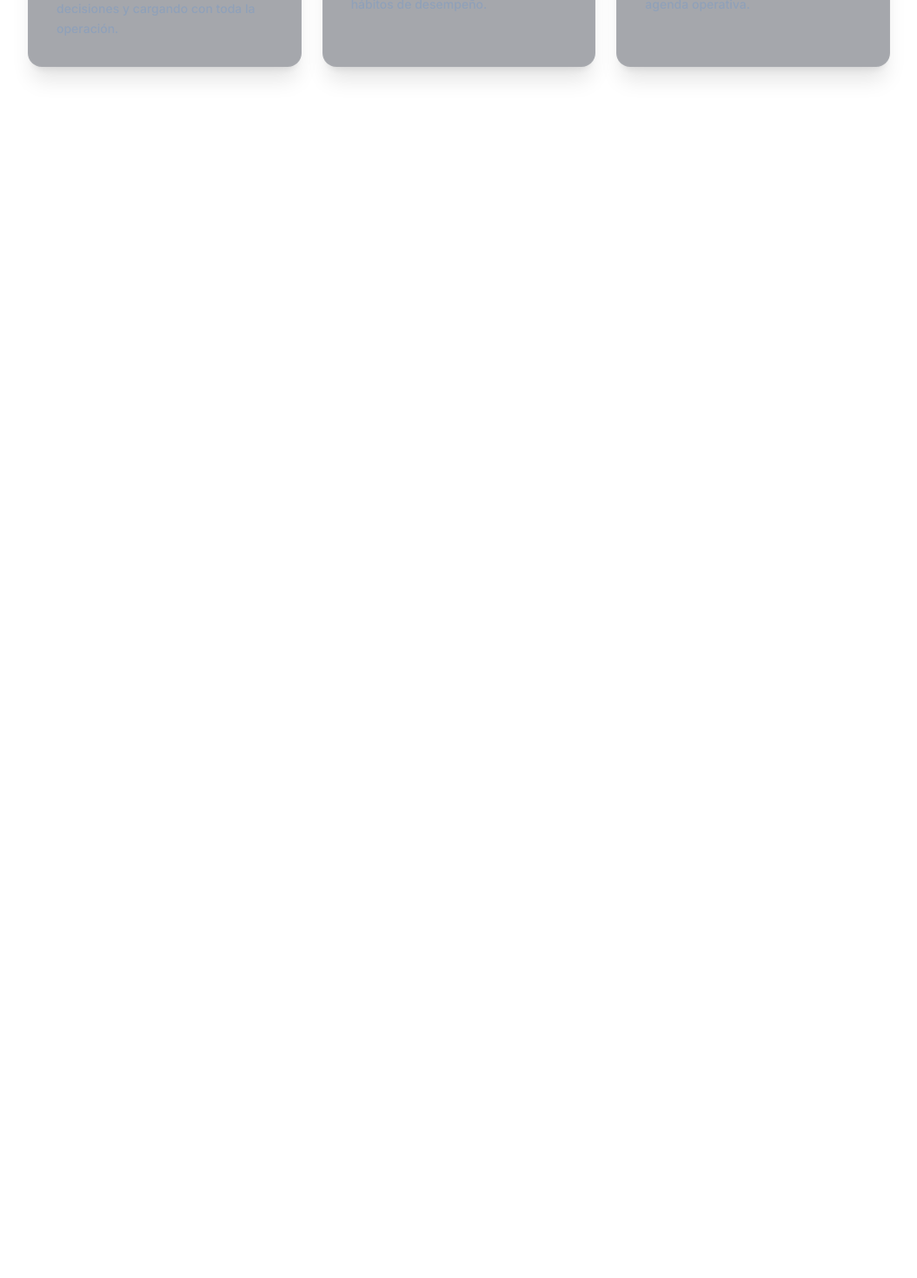
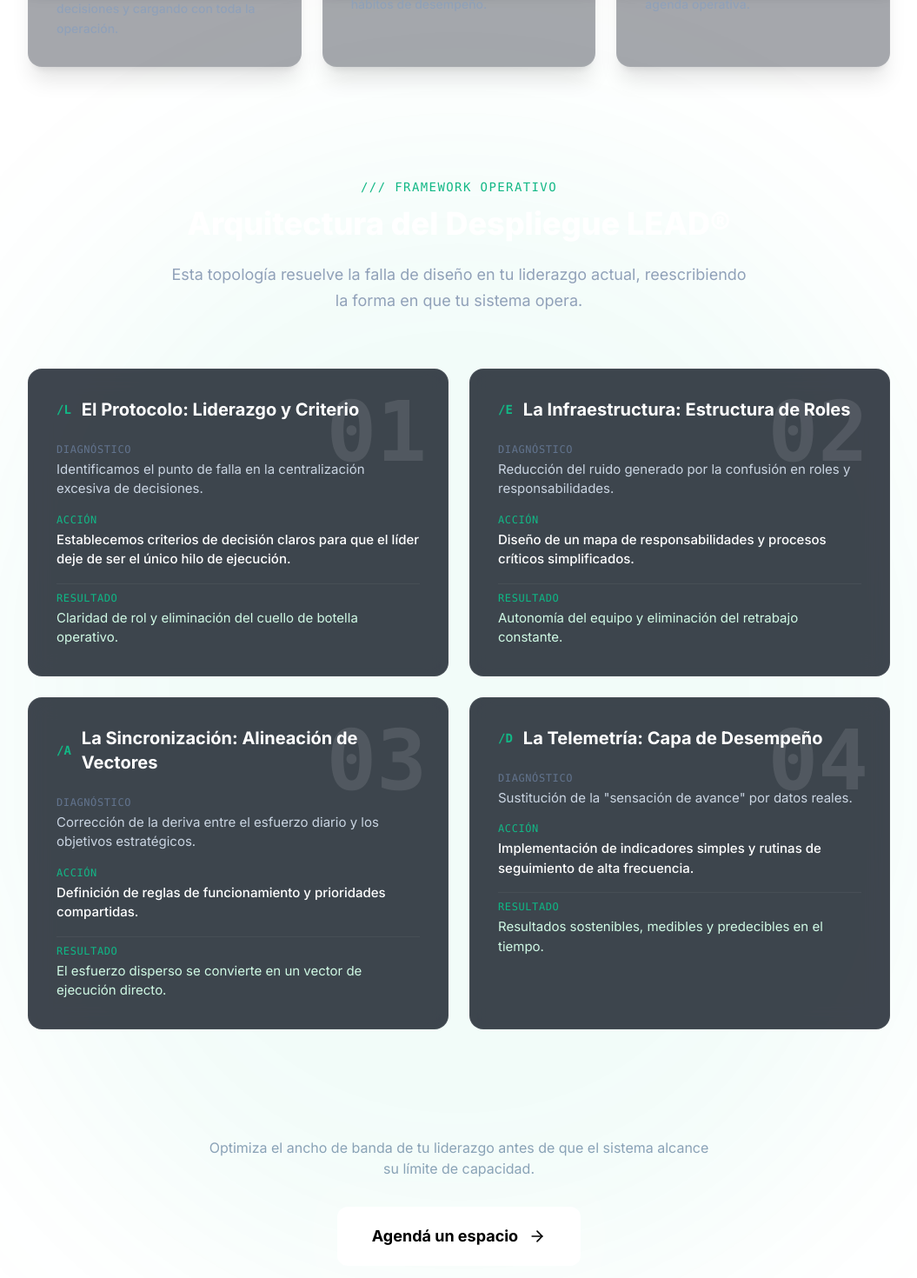
Before and after one commit to rsebastiantrinidad-prog/metodoLEAD, a Next.js app: page / in a window 1280 px wide. Shown: the part 940-2410 px from the top of the page at 87% size, without its empty margins (112-1167 px from the left). Before the commit the page ends 1097 px from the top, so only its background shows below. Built offline with nearby package versions, Linux system fonts and the light colour scheme.

Commit message:
v1.3 se incorpora nuevo div de detalle en y CTA

```diff
--- a/app/diagnostico/page.tsx
+++ b/app/diagnostico/page.tsx
@@ -299,7 +299,7 @@ export default function DiagnosticoPage() {
           <div className="mt-12 mb-2 pt-8 border-t border-slate-700/50 flex flex-col md:flex-row gap-4 justify-center relative z-10">
             <button
               onClick={() => {
-                window.location.href = "https://calendly.com/"; // Reemplazar con URL real
+                window.location.href = "https://calendly.com/rsebastian-trinidad/30min"; // Reemplazar con URL real
               }}
               className="flex items-center gap-2 bg-lead-teal hover:bg-emerald-600 text-white px-8 py-4 rounded-lg font-bold transition-all duration-300 shadow-md shadow-emerald-900/40 w-full md:w-auto justify-center text-[15px] tracking-wide"
             >
--- a/app/page.tsx
+++ b/app/page.tsx
@@ -36,11 +36,12 @@ export default function Home() {
     <main className="relative min-h-screen flex flex-col justify-center items-center text-slate-200 selection:bg-[#12b886]/30 font-sans overflow-hidden">
       {/* Background Image with Gradient Overlay & Parallax Animation */}
       <div
-        className="fixed inset-0 z-0 bg-cover bg-center bg-no-repeat will-change-transform transition-transform duration-1000 ease-out"
+        className="fixed top-0 left-0 w-full h-[120vh] z-0 bg-cover bg-center bg-no-repeat will-change-transform ease-out"
         style={{
           backgroundImage: `url('/image_1.png')`,
-          // Escala sutil de 1.05, y velocidad reducida a 0.04 (4% del scroll) para un parallax extremadamente suave y flotante
-          transform: `scale(1.05) translateY(${scrollY * 0.04}px)`,
+          // Mueve hacia arriba en lugar de escalar tanto, previene el 'jump' brutal de redibujado en movil
+          // al ocultarse/mostrarse la barra de navegación del navegador (el cual cambia el 100vh).
+          transform: `translateY(calc(-5vh + ${scrollY * 0.08}px))`,
         }}
       >
         <div className="absolute inset-0 bg-gradient-to-br from-[#0a1128]/80 via-[#0a1128]/60 to-black/85"></div>
@@ -110,7 +111,7 @@ export default function Home() {
 
         {/* Objetivos del Test */}
         <div className="grid md:grid-cols-3 gap-6 mt-16 w-full max-w-5xl">
-          <div className="bg-[#1e2531]/40 backdrop-blur-md p-6 lg:p-8 rounded-2xl border border-white/5 shadow-xl hover:bg-[#1e2531]/60 hover:border-[#12b886]/30 transition-all group">
+          <div className="bg-[#1e2531]/40 backdrop-blur-md p-6 lg:p-8 rounded-2xl border border-white/5 shadow-xl hover:bg-[#1e2531]/60 hover:border-[#12b886]/30 transition-all group delay-75">
             <div className="w-12 h-12 rounded-full bg-[#12b886]/10 flex items-center justify-center mb-4 group-hover:bg-[#12b886]/20 transition-colors">
               <Target className="text-[#12b886]" size={28} />
             </div>
@@ -119,7 +120,7 @@ export default function Home() {
               Identifica si estás centralizando decisiones y cargando con toda la operación.
             </p>
           </div>
-          <div className="bg-[#1e2531]/40 backdrop-blur-md p-6 lg:p-8 rounded-2xl border border-white/5 shadow-xl hover:bg-[#1e2531]/60 hover:border-[#12b886]/30 transition-all group">
+          <div className="bg-[#1e2531]/40 backdrop-blur-md p-6 lg:p-8 rounded-2xl border border-white/5 shadow-xl hover:bg-[#1e2531]/60 hover:border-[#12b886]/30 transition-all group delay-100">
             <div className="w-12 h-12 rounded-full bg-[#12b886]/10 flex items-center justify-center mb-4 group-hover:bg-[#12b886]/20 transition-colors">
               <BarChart3 className="text-[#12b886]" size={28} />
             </div>
@@ -128,7 +129,7 @@ export default function Home() {
               Evalúa tu liderazgo, estructura de roles, alineación de objetivos y hábitos de desempeño.
             </p>
           </div>
-          <div className="bg-[#1e2531]/40 backdrop-blur-md p-6 lg:p-8 rounded-2xl border border-white/5 shadow-xl hover:bg-[#1e2531]/60 hover:border-[#12b886]/30 transition-all group">
+          <div className="bg-[#1e2531]/40 backdrop-blur-md p-6 lg:p-8 rounded-2xl border border-white/5 shadow-xl hover:bg-[#1e2531]/60 hover:border-[#12b886]/30 transition-all group delay-150">
             <div className="w-12 h-12 rounded-full bg-[#12b886]/10 flex items-center justify-center mb-4 group-hover:bg-[#12b886]/20 transition-colors">
               <CheckCircle className="text-[#12b886]" size={28} />
             </div>
@@ -138,6 +139,128 @@ export default function Home() {
             </p>
           </div>
         </div>
+
+        {/* Sección: Arquitectura del Despliegue LEAD® */}
+        <div className="w-full max-w-5xl mt-32 relative">
+          <div className="absolute -inset-10 bg-[#12b886]/5 blur-[120px] rounded-full z-0 pointer-events-none"></div>
+
+          <div className="relative z-10 text-center mb-16">
+            <span className="text-[#12b886] font-mono text-sm tracking-widest uppercase mb-3 block">/// Framework Operativo</span>
+            <h2 className="text-3xl md:text-4xl font-extrabold text-white mb-6">Arquitectura del Despliegue LEAD®</h2>
+            <p className="text-slate-400 max-w-2xl mx-auto text-lg leading-relaxed">
+              Esta topología resuelve la falla de diseño en tu liderazgo actual, reescribiendo la forma en que tu sistema opera.
+            </p>
+          </div>
+
+          <div className="grid md:grid-cols-2 gap-4 lg:gap-6">
+
+            {/* 01. Liderazgo */}
+            <div className="bg-[#101722]/80 backdrop-blur-md border border-white/5 p-8 rounded-2xl relative overflow-hidden group hover:border-[#12b886]/30 transition-colors">
+              <div className="absolute top-0 right-0 p-6 opacity-10 font-mono text-8xl font-black text-white group-hover:text-[#12b886] group-hover:opacity-20 transition-all">01</div>
+              <h3 className="text-xl font-bold text-white mb-6 relative z-10 flex items-center gap-3">
+                <span className="text-[#12b886] font-mono text-sm">/L</span> El Protocolo: Liderazgo y Criterio
+              </h3>
+              <div className="space-y-4 relative z-10 text-[15px]">
+                <div>
+                  <span className="text-slate-500 font-mono text-xs uppercase tracking-wider block mb-1">Diagnóstico</span>
+                  <p className="text-slate-300">Identificamos el punto de falla en la centralización excesiva de decisiones.</p>
+                </div>
+                <div>
+                  <span className="text-[#12b886] font-mono text-xs uppercase tracking-wider block mb-1">Acción</span>
+                  <p className="text-white font-medium">Establecemos criterios de decisión claros para que el líder deje de ser el único hilo de ejecución.</p>
+                </div>
+                <div className="pt-2 border-t border-white/5 mt-2">
+                  <span className="text-emerald-400/80 font-mono text-xs uppercase tracking-wider block mb-1">Resultado</span>
+                  <p className="text-emerald-100">Claridad de rol y eliminación del cuello de botella operativo.</p>
+                </div>
+              </div>
+            </div>
+
+            {/* 02. Estructura */}
+            <div className="bg-[#101722]/80 backdrop-blur-md border border-white/5 p-8 rounded-2xl relative overflow-hidden group hover:border-[#12b886]/30 transition-colors">
+              <div className="absolute top-0 right-0 p-6 opacity-10 font-mono text-8xl font-black text-white group-hover:text-[#12b886] group-hover:opacity-20 transition-all">02</div>
+              <h3 className="text-xl font-bold text-white mb-6 relative z-10 flex items-center gap-3">
+                <span className="text-[#12b886] font-mono text-sm">/E</span> La Infraestructura: Estructura de Roles
+              </h3>
+              <div className="space-y-4 relative z-10 text-[15px]">
+                <div>
+                  <span className="text-slate-500 font-mono text-xs uppercase tracking-wider block mb-1">Diagnóstico</span>
+                  <p className="text-slate-300">Reducción del ruido generado por la confusión en roles y responsabilidades.</p>
+                </div>
+                <div>
+                  <span className="text-[#12b886] font-mono text-xs uppercase tracking-wider block mb-1">Acción</span>
+                  <p className="text-white font-medium">Diseño de un mapa de responsabilidades y procesos críticos simplificados.</p>
+                </div>
+                <div className="pt-2 border-t border-white/5 mt-2">
+                  <span className="text-emerald-400/80 font-mono text-xs uppercase tracking-wider block mb-1">Resultado</span>
+                  <p className="text-emerald-100">Autonomía del equipo y eliminación del retrabajo constante.</p>
+                </div>
+              </div>
+            </div>
+
+            {/* 03. Alineación */}
+            <div className="bg-[#101722]/80 backdrop-blur-md border border-white/5 p-8 rounded-2xl relative overflow-hidden group hover:border-[#12b886]/30 transition-colors">
+              <div className="absolute top-0 right-0 p-6 opacity-10 font-mono text-8xl font-black text-white group-hover:text-[#12b886] group-hover:opacity-20 transition-all">03</div>
+              <h3 className="text-xl font-bold text-white mb-6 relative z-10 flex items-center gap-3">
+                <span className="text-[#12b886] font-mono text-sm">/A</span> La Sincronización: Alineación de Vectores
+              </h3>
+              <div className="space-y-4 relative z-10 text-[15px]">
+                <div>
+                  <span className="text-slate-500 font-mono text-xs uppercase tracking-wider block mb-1">Diagnóstico</span>
+                  <p className="text-slate-300">Corrección de la deriva entre el esfuerzo diario y los objetivos estratégicos.</p>
+                </div>
+                <div>
+                  <span className="text-[#12b886] font-mono text-xs uppercase tracking-wider block mb-1">Acción</span>
+                  <p className="text-white font-medium">Definición de reglas de funcionamiento y prioridades compartidas.</p>
+                </div>
+                <div className="pt-2 border-t border-white/5 mt-2">
+                  <span className="text-emerald-400/80 font-mono text-xs uppercase tracking-wider block mb-1">Resultado</span>
+                  <p className="text-emerald-100">El esfuerzo disperso se convierte en un vector de ejecución directo.</p>
+                </div>
+              </div>
+            </div>
+
+            {/* 04. Desempeño */}
+            <div className="bg-[#101722]/80 backdrop-blur-md border border-white/5 p-8 rounded-2xl relative overflow-hidden group hover:border-[#12b886]/30 transition-colors">
+              <div className="absolute top-0 right-0 p-6 opacity-10 font-mono text-8xl font-black text-white group-hover:text-[#12b886] group-hover:opacity-20 transition-all">04</div>
+              <h3 className="text-xl font-bold text-white mb-6 relative z-10 flex items-center gap-3">
+                <span className="text-[#12b886] font-mono text-sm">/D</span> La Telemetría: Capa de Desempeño
+              </h3>
+              <div className="space-y-4 relative z-10 text-[15px]">
+                <div>
+                  <span className="text-slate-500 font-mono text-xs uppercase tracking-wider block mb-1">Diagnóstico</span>
+                  <p className="text-slate-300">Sustitución de la "sensación de avance" por datos reales.</p>
+                </div>
+                <div>
+                  <span className="text-[#12b886] font-mono text-xs uppercase tracking-wider block mb-1">Acción</span>
+                  <p className="text-white font-medium">Implementación de indicadores simples y rutinas de seguimiento de alta frecuencia.</p>
+                </div>
+                <div className="pt-2 border-t border-white/5 mt-2">
+                  <span className="text-emerald-400/80 font-mono text-xs uppercase tracking-wider block mb-1">Resultado</span>
+                  <p className="text-emerald-100">Resultados sostenibles, medibles y predecibles en el tiempo.</p>
+                </div>
+              </div>
+            </div>
+
+          </div>
+
+          <div className="mt-20 flex flex-col items-center justify-center text-center">
+            <h4 className="text-xl md:text-2xl font-bold text-white mb-3">Las variables de hoy compilan tu resultado de mañana.</h4>
+            <p className="text-slate-400 mb-8 max-w-xl">
+              Optimiza el ancho de banda de tu liderazgo antes de que el sistema alcance su límite de capacidad.
+            </p>
+            <a
+              href="https://calendly.com/rsebastian-trinidad/30min"
+              target="_blank"
+              rel="noopener noreferrer"
+              className="group relative inline-flex items-center justify-center gap-3 bg-white text-black px-10 py-5 rounded-xl text-lg font-bold transition-all hover:scale-105 shadow-[0_0_30px_rgba(255,255,255,0.15)] hover:shadow-[0_0_40px_rgba(255,255,255,0.25)]"
+            >
+              Agendá un espacio
+              <ArrowRight className="group-hover:translate-x-1 transition-transform" size={20} />
+            </a>
+          </div>
+
+        </div>
       </div>
     </main>
   );
```
